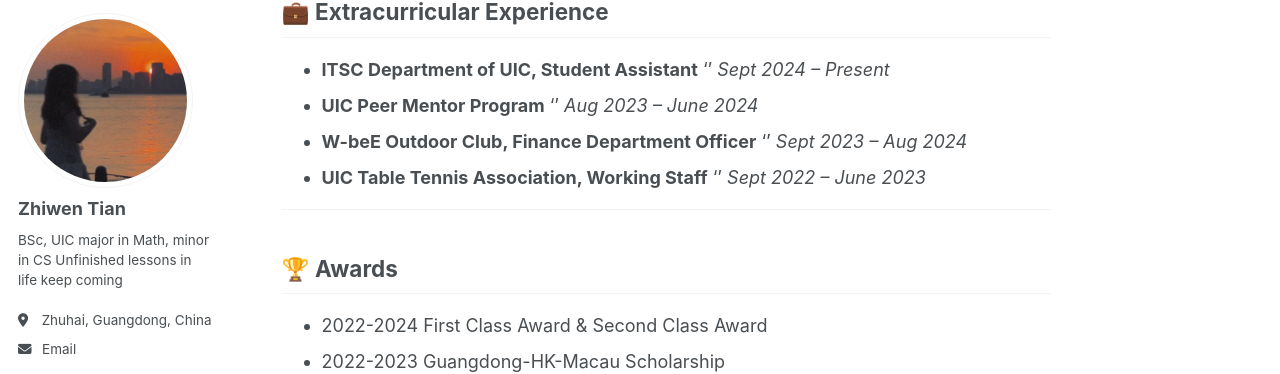
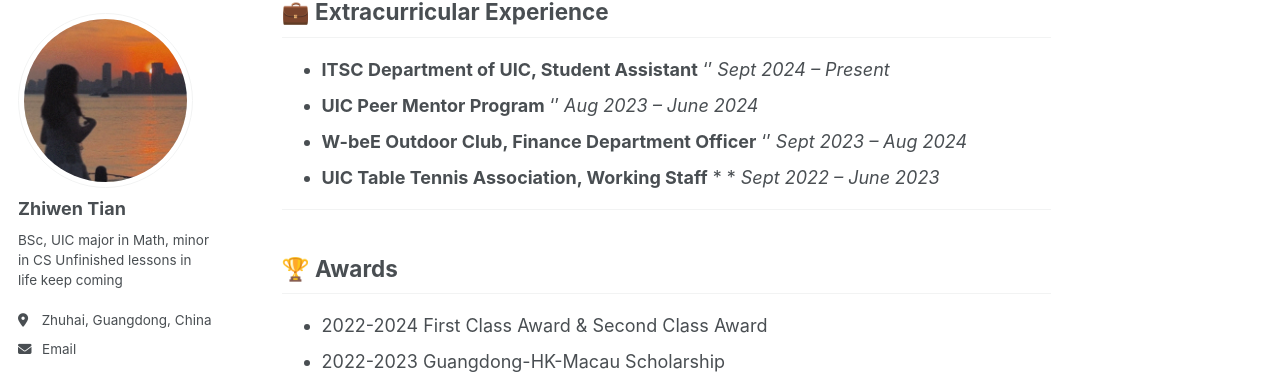
Before and after one commit to Orange1207/Orange1207.github.io, a Jekyll site: the page built from _pages/about.md, in a window 1280 px wide and 900 px high, scrolled down 1340 px. Shown: the part 93-467 px from the top of the window. Built offline with Jekyll 4.4.1, drawn with Linux system fonts in a browser that asks for light colours.

```diff
--- a/_pages/about.md
+++ b/_pages/about.md
@@ -50,7 +50,7 @@ More details in my [CV](../files/CV_twopage.pdf) .
 - **ITSC Department of UIC, Student Assistant** '' *Sept 2024 – Present*
 - **UIC Peer Mentor Program**  '' *Aug 2023 – June 2024*
 - **W-beE Outdoor Club, Finance Department Officer**  '' *Sept 2023 – Aug 2024*
-- **UIC Table Tennis Association, Working Staff**  '' *Sept 2022 – June 2023*
+- **UIC Table Tennis Association, Working Staff**  * * *Sept 2022 – June 2023*
 
 ---
 
```
